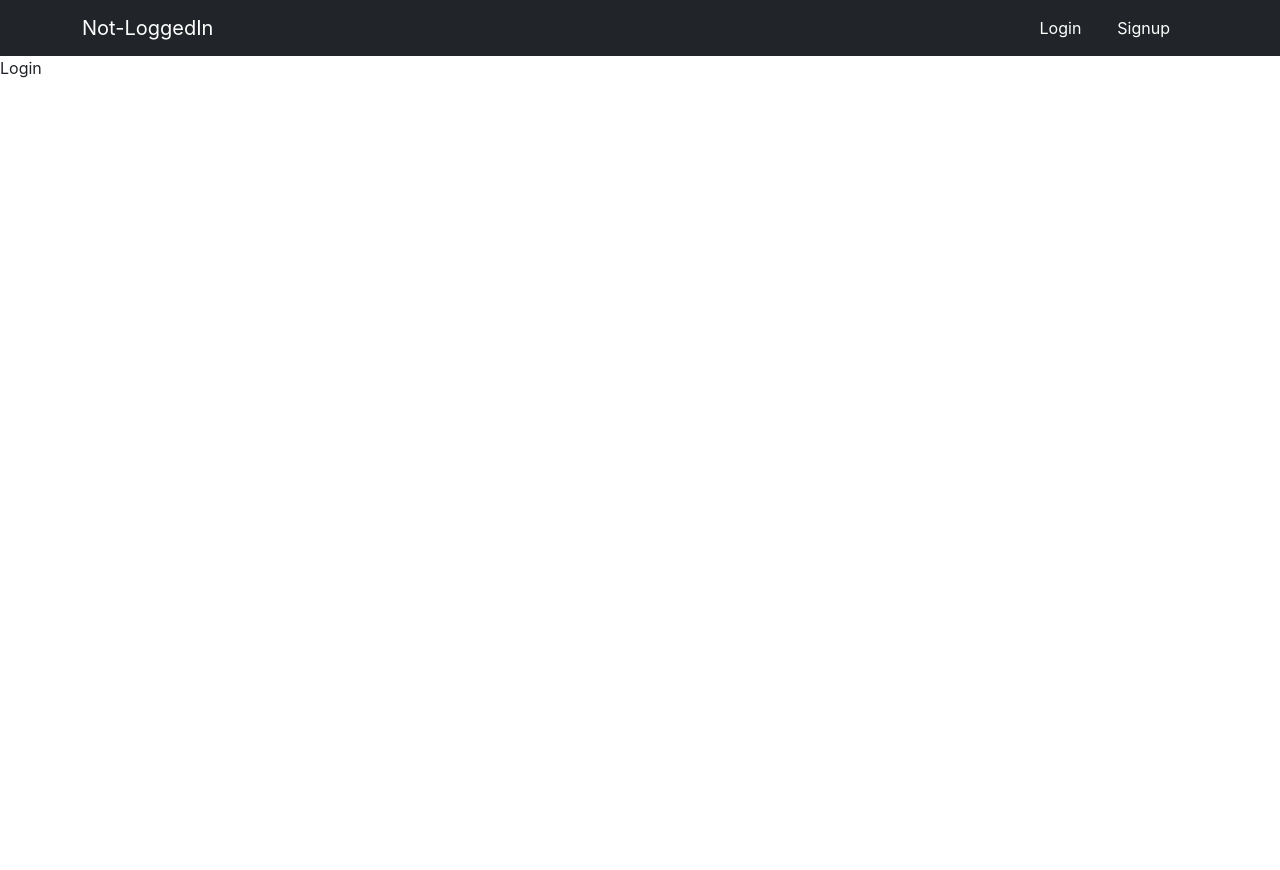
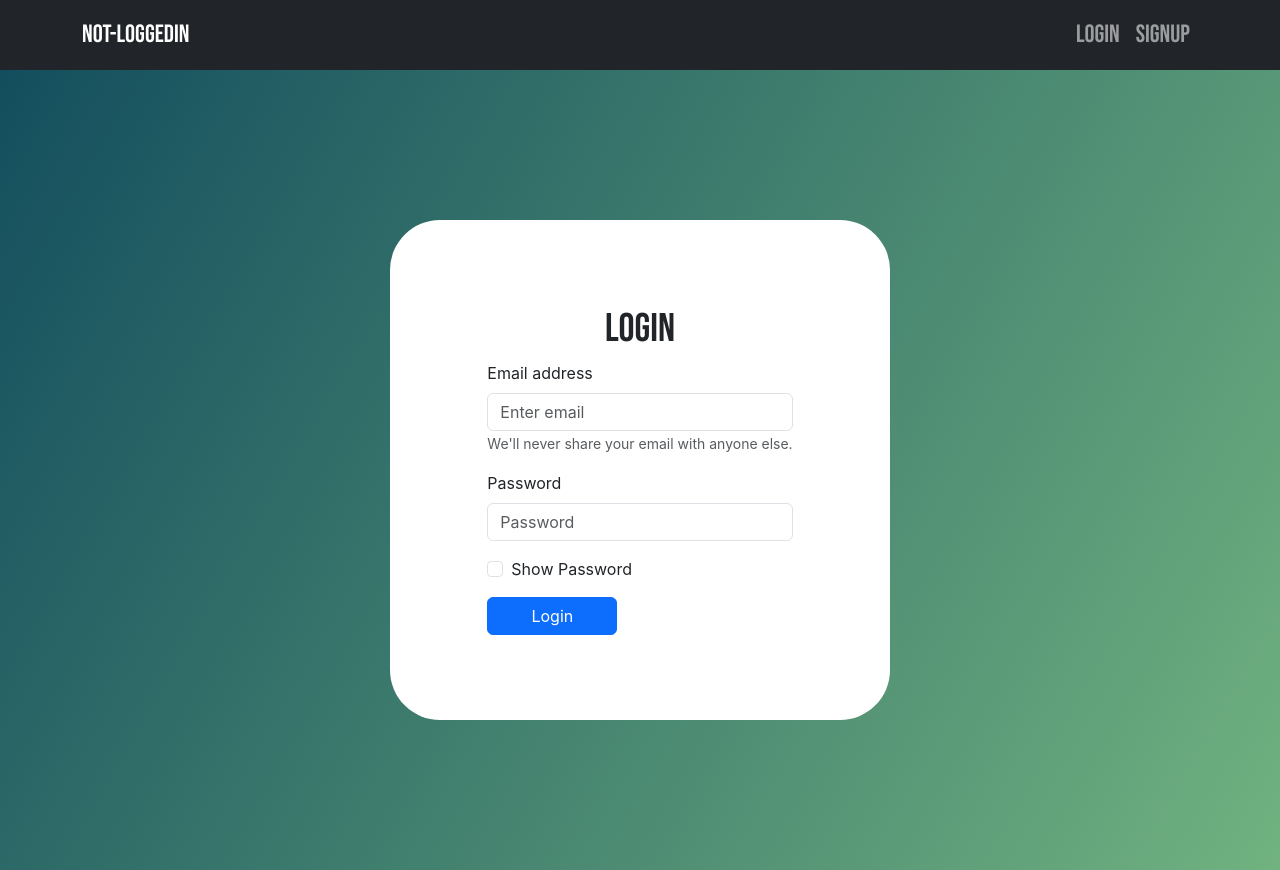
Before and after one commit to Mridulbirla13/JWT-REACT, a React (Create React App) app: page /login in a window 1280 px wide. Before the commit the page ends 800 px from the top, so only its background shows below. Built offline with nearby package versions, Linux system fonts and the light colour scheme; a web font is replaced by a local one.

Commit message:
improved styling dashboard and show password

```diff
--- a/src/pages/Navibar/Navibar.css
+++ b/src/pages/Navibar/Navibar.css
@@ -1,17 +1,8 @@
-.navbar {
-    background-color: #343a40;
-}
-.navbar .navbar-brand{
-    color:#fff;
-}
-.navbar .nav-link{
-    color:#fff;
-    text-decoration: none;
-    margin-right: 20px;
-}
-
 @media (max-width: 576px){
     .navbar .nav-link{
         margin-right: 0;
     }
 }
+Navbar{
+    font-family: "Bebas Neue", sans-serif;
+}
--- a/src/pages/Navibar/Navibar.js
+++ b/src/pages/Navibar/Navibar.js
@@ -1,17 +1,34 @@
 import React from 'react'
 import { Navbar,Container,Nav } from 'react-bootstrap'
-import { Link } from 'react-router-dom'
+import { Link, useNavigate } from 'react-router-dom'
 import "./Navibar.css"
 
 const Navibar = () => {
+  const token = localStorage.getItem("token");
+  const navigate= useNavigate();
+
+  const handleLogout = () => {
+    localStorage.removeItem("token");
+    navigate("/login");
+  }
   return (
     <div>
-      <Navbar bg="dark" data-bs-theme="dark">
+      <Navbar bg={token ? "white": "dark"} data-bs-theme={token ? "light" : "dark"} style={{fontFamily: "Bebas Neue"}}>
         <Container>
-          <Navbar.Brand href="#home">Not-LoggedIn</Navbar.Brand>
+          <Navbar.Brand href="#home" style={{fontSize: "25px", fontWeight:"400"}}>{token? "Logged-In": "Not-LoggedIn"}</Navbar.Brand>
           <Nav className="ml-auto">
-            <Nav.Link as={Link} to="/login" className='nav-link'>Login</Nav.Link>
-            <Nav.Link as={Link} to="/register" className='nav-link'>Signup</Nav.Link>
+            {token?(
+              <>
+                <Nav.Link as={Link} to="/dashboard" className='nav-link' style={{fontSize: "25px"}}>Dashboard</Nav.Link>
+                <Nav.Link className='nav-link' onClick={handleLogout} style={{fontSize: "25px"}}>Logout</Nav.Link>
+              </>
+            ):(
+              <>
+                <Nav.Link as={Link} to="/login" className='nav-link' style={{fontSize: "25px"}}>Login</Nav.Link>
+                <Nav.Link as={Link} to="/register" className='nav-link' style={{fontSize: "25px"}}>Signup</Nav.Link>
+              </>
+            )}
+
           </Nav>
         </Container>
       </Navbar>
--- /dev/null
+++ b/src/pages/auth/login/Login.css
@@ -0,0 +1,29 @@
+.container-login{
+    background:linear-gradient(120deg,#134E5E,#71B280);
+    width:100%;
+    height: 100vh;
+    display:flex;
+    justify-content: center;
+    align-items: center;
+
+}
+
+.login-box{
+    display:flex;
+    flex-direction: column;
+    width:500px;
+    height:500px;
+    background-color: white;
+    border-radius: 10%;
+    padding:10px;
+    justify-content: center;
+    align-items: center;
+}
+
+.login-head{
+    font-family: "Bebas Neue", sans-serif;
+}
+
+BUTTON{
+    width:130px;
+}
--- a/src/pages/auth/login/Login.js
+++ b/src/pages/auth/login/Login.js
@@ -1,9 +1,81 @@
 import React from 'react'
+import Button from 'react-bootstrap/Button';
+import Form from 'react-bootstrap/Form';
+import { useNavigate } from 'react-router-dom';
+import { useState } from 'react';
+import "./Login.css";
 
 const Login = () => {
+  const navigate= useNavigate();
+  const [ formData, setFormData ] = useState({
+    email:'',
+    password: ''
+  })
+  const [showPassword,setShowPassword] = useState(false);
+
+  const handleInputChange = (event) => {
+    const { name, value } = event.target;
+    setFormData({
+      ...formData,
+      [name]: value
+    })
+  }
+
+  const handleShowPassword = () => {
+    setShowPassword(!showPassword);
+  }
+
+  const handleSubmit = async (e) => {
+    e.preventDefault();
+    try {
+      const response = await fetch("http://localhost:5000/auth/login",{
+        method:"POST",
+        headers:{
+          "Content-Type":"application/json"
+        },
+        body:JSON.stringify(formData)
+      })
+      const result = await response.json();
+      localStorage.setItem("token",result.token)
+      console.log(result);
+      navigate("/dashboard");
+    } catch(error){
+      console.error(error.message);
+    } finally {
+        setFormData({
+          name: "",
+          email: "",
+          password: ""
+        })
+    }
+  }
+
+
   return (
-    <div>
-      Login
+    <div className='container-login'>
+      <div className="login-box">
+      <h1 className='login-head'>Login</h1>
+      <Form onSubmit={handleSubmit}>
+        <Form.Group className="mb-3" controlId="formBasicEmail">
+          <Form.Label>Email address</Form.Label>
+          <Form.Control type="email" name="email" placeholder="Enter email" value={formData.email} onChange={handleInputChange}/>
+          <Form.Text className="text-muted">
+            We'll never share your email with anyone else.
+          </Form.Text>
+        </Form.Group>
+
+        <Form.Group className="mb-3" controlId="formBasicPassword">
+          <Form.Label>Password</Form.Label>
+          <Form.Control type={showPassword ? "text" : "password"} name="password" placeholder="Password" value={formData.password} onChange={handleInputChange}/>
+        </Form.Group>
+        <Form.Group className="mb-3" controlId="formBasicCheckbox">
+          <Form.Check type="checkbox" label="Show Password" onChange={handleShowPassword} checked={showPassword} />
+        </Form.Group>
+        <Button variant="primary" type="submit">
+          Login
+        </Button>
+      </Form>
+      </div>
     </div>
   )
 }
--- a/src/pages/auth/signup/Signup.js
+++ b/src/pages/auth/signup/Signup.js
@@ -12,6 +12,10 @@ const Signup = () => {
     name: '',
     password: ''
   })
+  const [showPassword, setShowPassword] = useState(false);
+  const handleShowPassword = () => {
+    setShowPassword(!showPassword);
+  };
 
   const handleInputChange = (event) => {
     const { name, value } = event.target;
@@ -45,6 +49,8 @@ const Signup = () => {
     }
   }
 
+
+
   return (
     <div className='container-signup'>
       <div className="signup-box">
@@ -65,10 +71,10 @@ const Signup = () => {
 
         <Form.Group className="mb-3" controlId="formBasicPassword">
           <Form.Label>Password</Form.Label>
-          <Form.Control type="password" name="password" placeholder="Password" value={formData.password} onChange={handleInputChange}/>
+          <Form.Control type={showPassword ? "text" : "password"} name="password" placeholder="Password" value={formData.password} onChange={handleInputChange}/>
         </Form.Group>
         <Form.Group className="mb-3" controlId="formBasicCheckbox">
-          <Form.Check type="checkbox" label="Check me out" />
+          <Form.Check type="checkbox" label="Show Password" onChange={handleShowPassword} checked={showPassword}/>
         </Form.Group>
         <Button variant="primary" type="submit">
           Signup
--- /dev/null
+++ b/src/pages/dashboard/Dashboard.css
@@ -0,0 +1,18 @@
+.container-dashboard{
+    background:linear-gradient(120deg,#C04848,#480048);
+    width:100%;
+    height: 100vh;
+    display:flex;
+    justify-content: center;
+    align-items: center;
+
+}
+.dashboard-head{
+    font-family: "Bebas Neue", sans-serif;
+}
+.dashboard-box{
+    background-color: white;
+    padding:35px;
+    border-radius: 30px;
+    width:40%;
+}
--- a/src/pages/dashboard/Dashboard.js
+++ b/src/pages/dashboard/Dashboard.js
@@ -1,9 +1,60 @@
-import React from 'react'
+import React, { useState } from 'react'
+import { useNavigate } from 'react-router-dom';
+import { useEffect } from 'react';
+import { Table, Row, Col } from 'react-bootstrap';
+import './Dashboard.css'
 
 const Dashboard = () => {
+
+  const token = localStorage.getItem("token");
+  const [users,setUsers] = useState([]);
+  const navigate = useNavigate();
+
+  useEffect(()=>{
+    const fetchUsers = async () => {
+      try{
+        const response = await fetch("http://localhost:5000/api/users",{
+          headers:{
+            Authorization: `Bearer ${token}`
+          }
+        })
+        const result = await response.json();
+        setUsers(result);
+      } catch(error){
+        console.log(error)
+      }
+    }
+    if(token)
+      fetchUsers();
+    else{
+      navigate("/login")
+    }
+  },[token, navigate]);
   return (
-    <div>
-      Dashboard
+    <div className='container-dashboard'>
+      <div className="dashboard-box">
+      <Row>
+        <Col>
+          <h1 className='dashboard-head'>Dashboard</h1>
+          <Table striped bordered hover responsive>
+            <thead>
+              <tr>
+                <th>Name</th>
+                <th>Email</th>
+              </tr>
+            </thead>
+            <tbody>
+              {users.map((user)=>(
+                <tr key = {user._id}>
+                  <td>{user.name}</td>
+                  <td>{user.email}</td>
+                </tr>
+              ))}
+            </tbody>
+          </Table>
+        </Col>
+      </Row>
+      </div>
     </div>
   )
 }
```
